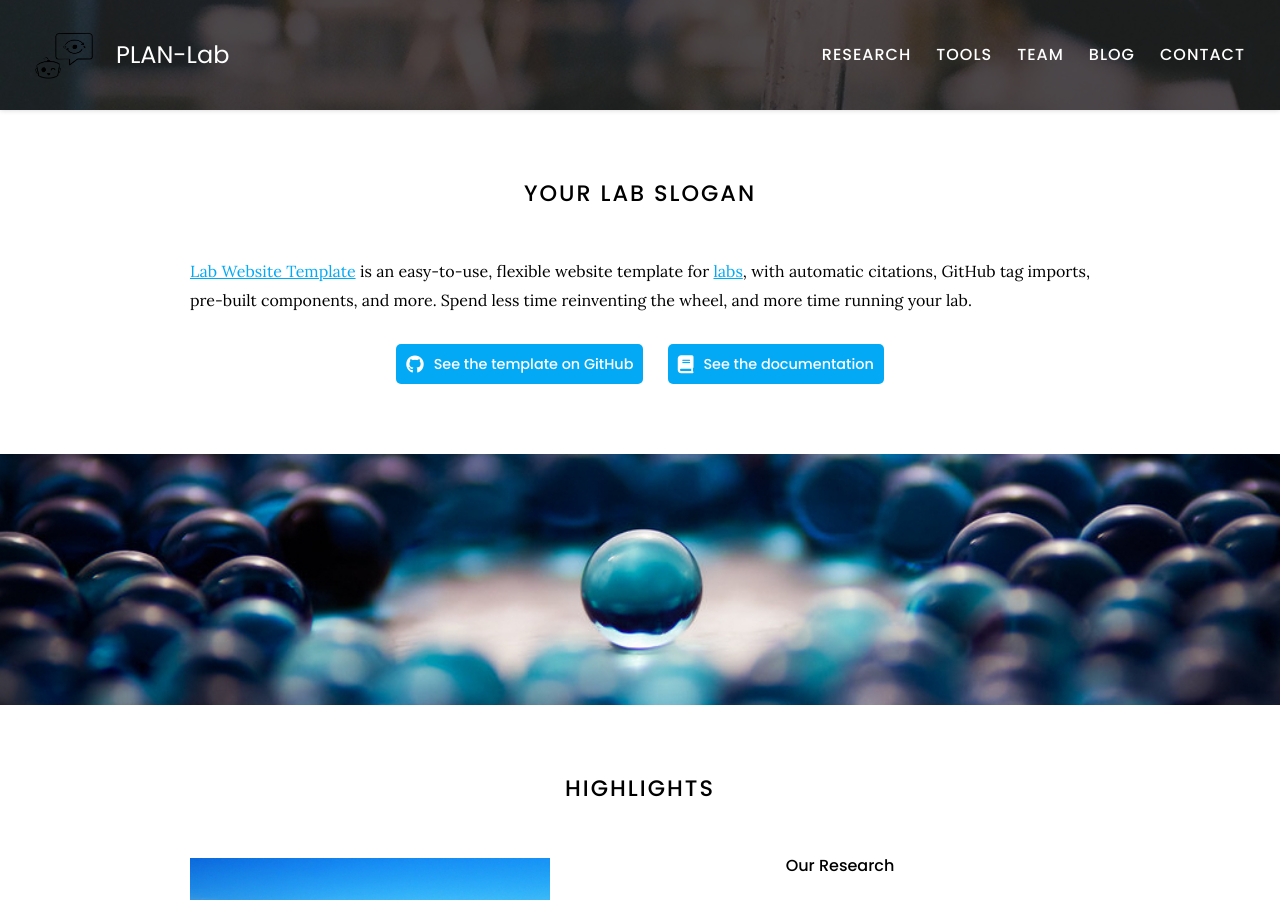
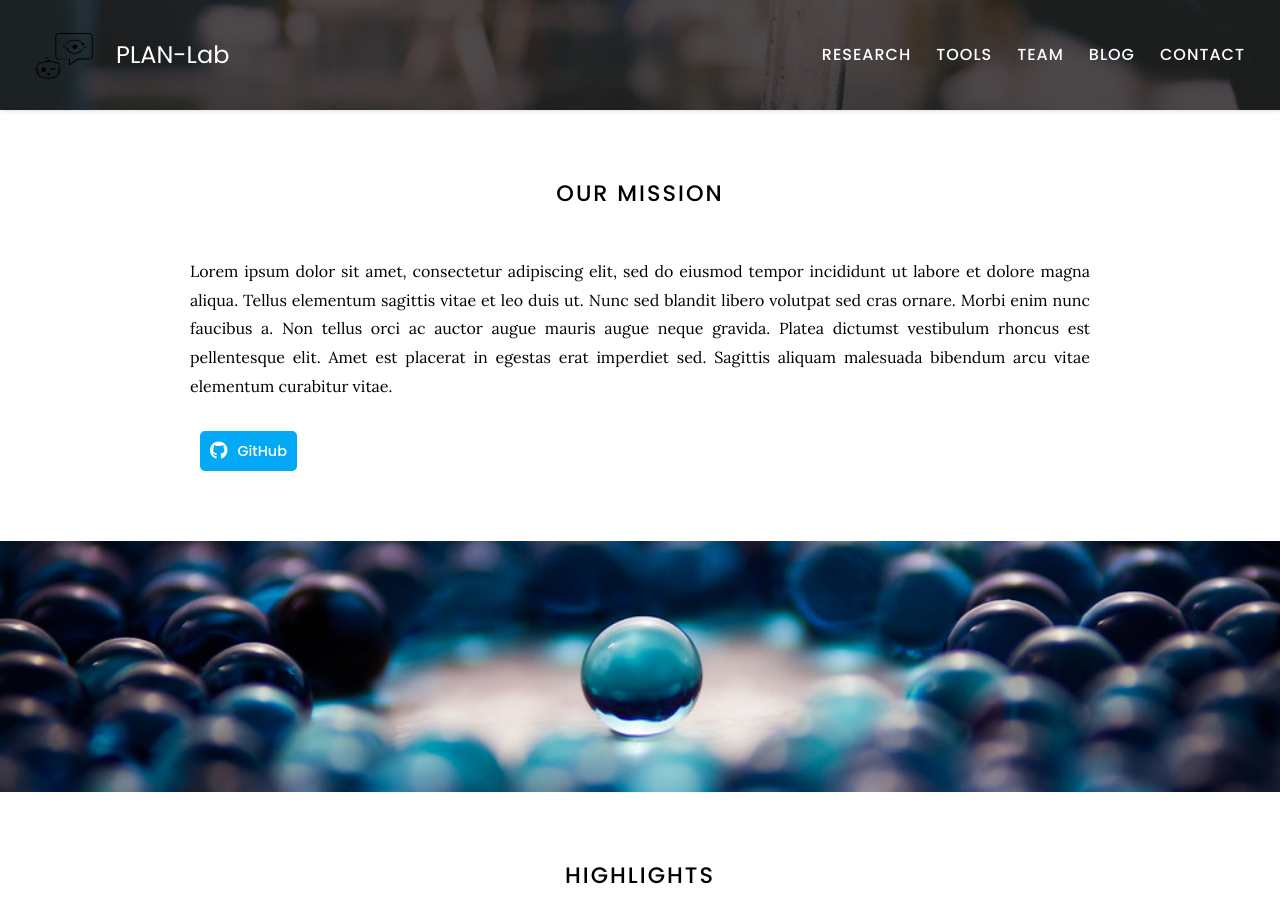
Before and after one commit to XiaonaZhou/plan-lab.github.io, a Jekyll site: the page built from index.md, in a window 1280 px wide and 900 px high. Built offline with Jekyll 4.4.1, drawn with Linux system fonts in a browser that asks for light colours.

Commit message:
Update index.md

```diff
--- a/index.md
+++ b/index.md
@@ -2,27 +2,19 @@
 title: Home
 ---
 
-# Your Lab Slogan
+# Our Mission
 
-[Lab Website Template](https://github.com/greenelab/lab-website-template) is an easy-to-use, flexible website template for [labs](https://www.greenelab.com/), with automatic citations, GitHub tag imports, pre-built components, and more.
-Spend less time reinventing the wheel, and more time running your lab.
+Lorem ipsum dolor sit amet, consectetur adipiscing elit, sed do eiusmod tempor incididunt ut labore et dolore magna aliqua. Tellus elementum sagittis vitae et leo duis ut. Nunc sed blandit libero volutpat sed cras ornare. Morbi enim nunc faucibus a. Non tellus orci ac auctor augue mauris augue neque gravida. Platea dictumst vestibulum rhoncus est pellentesque elit. Amet est placerat in egestas erat imperdiet sed. Sagittis aliquam malesuada bibendum arcu vitae elementum curabitur vitae.
 
 {%
   include link.html
   type="github"
   icon=""
-  text="See the template on GitHub"
-  link="greenelab/lab-website-template"
+  text="GitHub"
+  link="https://github.com/PLAN-Lab"
   style="button"
 %}
-{%
-  include link.html
-  type="docs"
-  icon=""
-  text="See the documentation"
-  link="https://github.com/greenelab/lab-website-template/wiki"
-  style="button"
-%}
+
 {:.center}
 
 {% include section.html full=true %}
```
